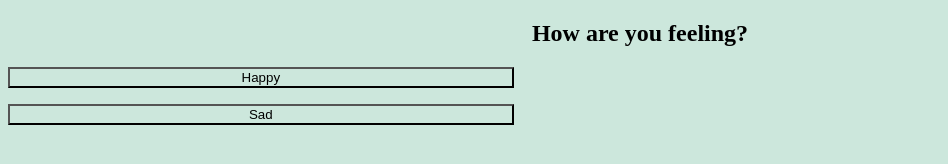
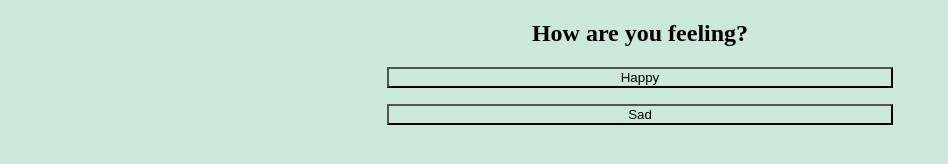
Before and after one commit to jane-L-13/random-message-generator, a plain HTML site: page index.html in a window 1280 px wide. Shown: the whole page, without its empty margins (0-948 px from the left). Drawn offline with nearby package versions, Linux system fonts and the light colour scheme.

Commit message:
msg generator

```diff
--- a/styles.css
+++ b/styles.css
@@ -1,6 +1,7 @@
 h2 {text-align: center;}
 
-*{background-color: #cce7dc}
+*{background-color: #cce7dc;
+text-align: center;}
 
 .Happy{
   display: inline-block;
```
